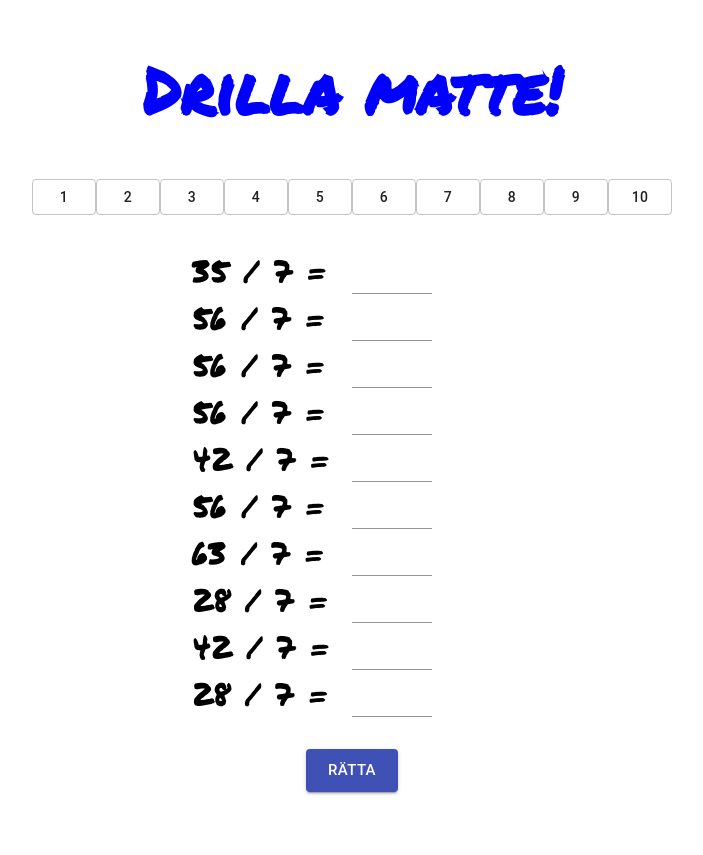
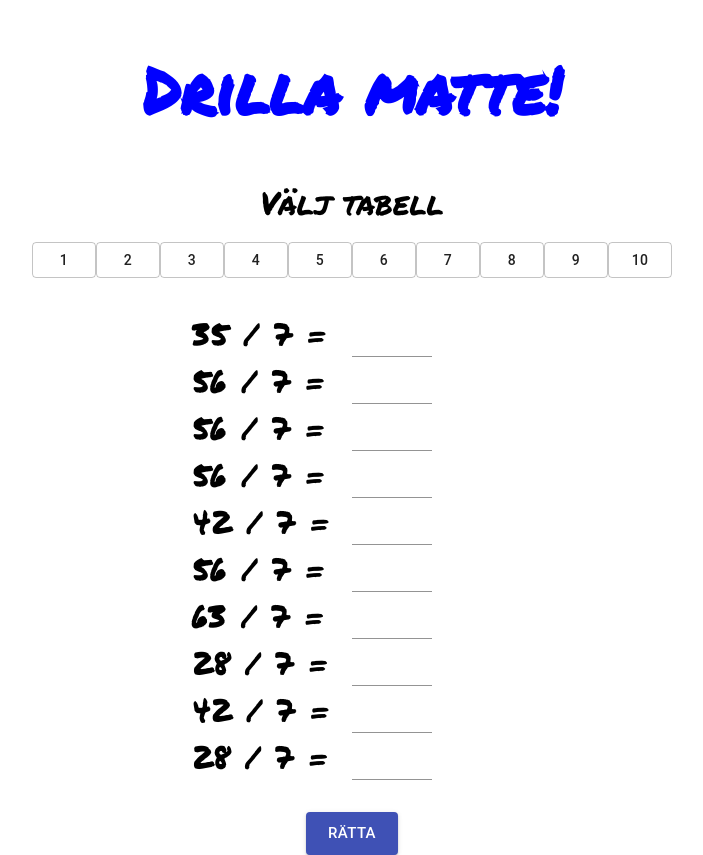
Before and after one commit to Nicklas-Holmqvist/mathlist, a React (Create React App) app: page / in a window 1280 px wide. Shown: the whole page, without its empty margins (288-991 px from the left). Before the commit the page ends 800 px from the top, so only its background shows below. Built offline with nearby package versions, Linux system fonts and the light colour scheme.

Commit message:
almost done, gonna redone numbers

```diff
--- a/src/Numbers.tsx
+++ b/src/Numbers.tsx
@@ -3,14 +3,19 @@ import React, { useEffect, useState } from 'react'
 
 const Numbers = () => {
     const [randomNumbers, setRandomNumbers] = useState<number[]>([])
-    const [userAnswers, setUserAnswers] = useState<string[]>([])
-    const [userNumber, setUserNumber] = useState<number>(7)
+    const [userAnswers, setUserAnswers] = useState<boolean[]>([])
+    const [numberTable, setNumberTable] = useState<number>(7)
     const [answers, setAnswers] = useState<boolean>(false)
+    const [resetInput, setResetInput] = useState<boolean>(false)
     const numberList:number[] = [1, 2, 3, 4, 5, 6, 7, 8, 9, 10]
 
     useEffect(()=> {
         tenNumbers()
-    },[userNumber])
+    },[numberTable])
+
+    useEffect(() => {
+        setResetInput(false)
+    }, [resetInput])
 
     function tenNumbers() {
         setRandomNumbers([])
@@ -28,45 +33,8 @@ const Numbers = () => {
     }
 
     function division() {
-       return random() * userNumber
+       return random() * numberTable
     }
-
-    function onChange(e:any) {
-        createCorrectionList(e)
-    }
-
-    function correct(number:number, value:number) {
-        if(number === value) return 'Rätt' ; return 'Fel'
-    }
-
-    function createCorrectionList(e:any) {
-        const value = parseFloat(e.target.value)
-        const id = e.target.id
-
-        const number = randomNumbers[id] / userNumber
-        const newUserAnswers = [...userAnswers]
-
-        newUserAnswers[id] = correct(number, value)
-        setUserAnswers(newUserAnswers)
-        console.log()
-    }
-
-
-    const viewNumbers = randomNumbers.map((number, i) => (
-        <div key={i} className="flex w-20 between">
-            <div className="flex w-10 number">
-                <p>{number}</p>
-                <p>/</p>
-                <p>{userNumber}</p>
-                <p>=</p>
-            </div>
-            <div className="bottom">
-                <TextField className="w-5 ml-1 left" type="text" name="answer" id={i.toString()} onChange={onChange} />
-            </div>
-            <p className="w-5">{ answers ? userAnswers[i] : ""}</p>
-        </div>
-    ))
-
     const numberChoice = numberList.map((number, i) => (
         <div key={i}>
             <Button variant="outlined" id={number.toString()} onClick={(e) => choice(e)}>{number}</Button>
@@ -75,8 +43,58 @@ const Numbers = () => {
 
     function choice(e:any) {
         const value = parseInt(e.target.innerText)
-        setUserNumber(value)
+        setResetInput(true)
+        setNumberTable(value)
+        setAnswers(false)
     }
+
+
+    function onChange(e:any) {
+        createCorrectionList(e)
+    }
+
+    function createCorrectionList(e:any) {
+        const value = parseFloat(e.target.value)
+        const id = e.target.id
+
+        const number = randomNumbers[id] / numberTable
+
+        const newUserAnswers = [...userAnswers]
+        newUserAnswers[id] = correct(number, value)
+        setUserAnswers(newUserAnswers)
+    }
+
+
+    function correct(number:number, value:number) {
+        if(number === value) return true ; return false
+    }
+
+    const viewNumbers = randomNumbers.map((number, i) => (
+        <div key={i} className="flex w-20 between">
+            <div className="flex w-10 number">
+                <p>{number}</p>
+                <p>/</p>
+                <p>{numberTable}</p>
+                <p>=</p>
+            </div>
+            {resetInput ?
+            ""
+            :
+            <div className="bottom">
+                <TextField
+                    className="w-5 ml-1 left"
+                    type="text"
+                    name="answer"
+                    id={i.toString()}
+                    onChange={onChange}
+                />
+            </div>
+            }
+            <p
+                className={`w-5 ${userAnswers[i] ? "right" : "wrong"}`}>{ answers ? (userAnswers[i] ? 'RÄTT' : 'X') : ""}
+            </p>
+        </div>
+    ))
 
     function viewCorrect() {
         const answers = userAnswers.length
@@ -91,6 +109,7 @@ const Numbers = () => {
     return (
         <div className="flex center column">
             <h1>Drilla matte!</h1>
+            <p className="mb-1">Välj tabell</p>
             <div className="flex mb-2">
                 {numberChoice}
             </div>
--- a/src/basic.css
+++ b/src/basic.css
@@ -64,6 +64,10 @@ p {
     margin-bottom: 2rem
 }
 
+.mb-1 {
+    margin-bottom: 1rem
+}
+
 .left {
     justify-self: flex-end;
 }
@@ -75,3 +79,11 @@ p {
 .number > p {
     padding-right: 1rem
 }
+
+.right {
+    color:green;
+}
+
+.wrong {
+    color:red;
+}
```
